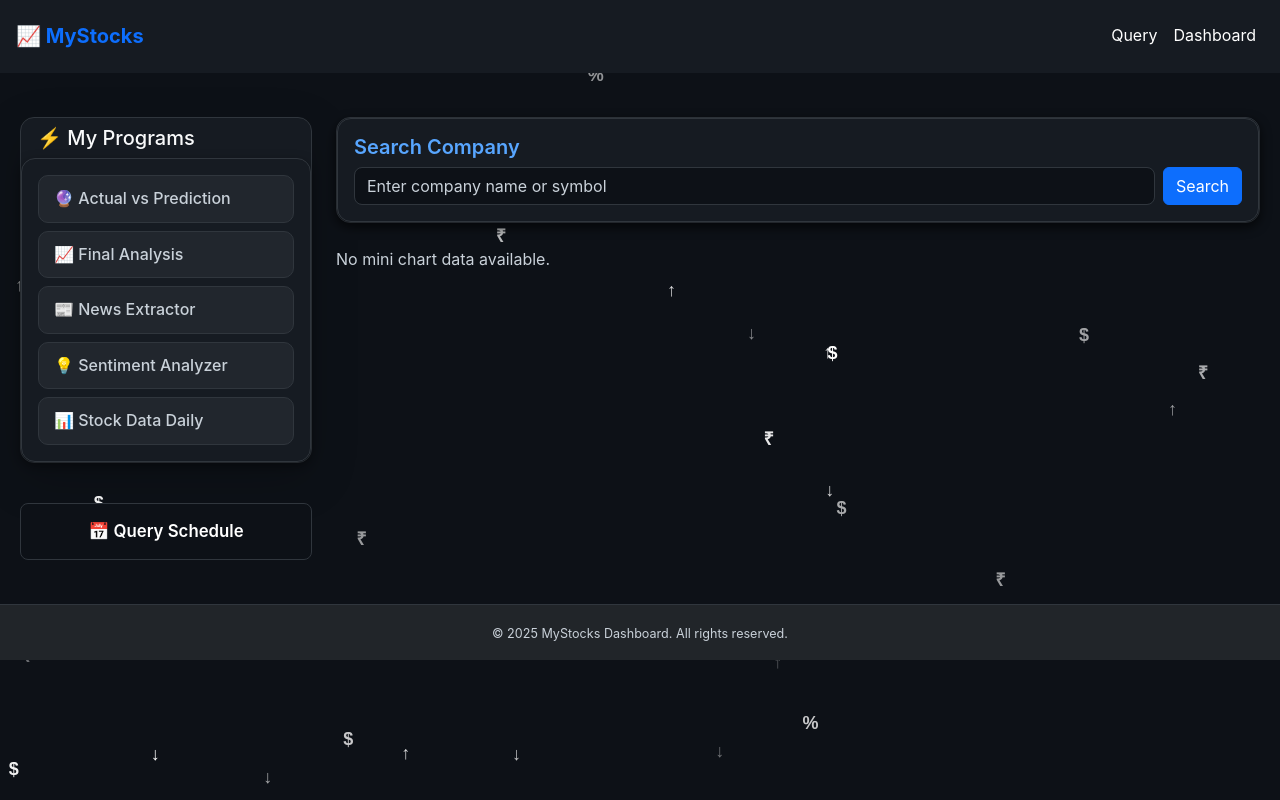
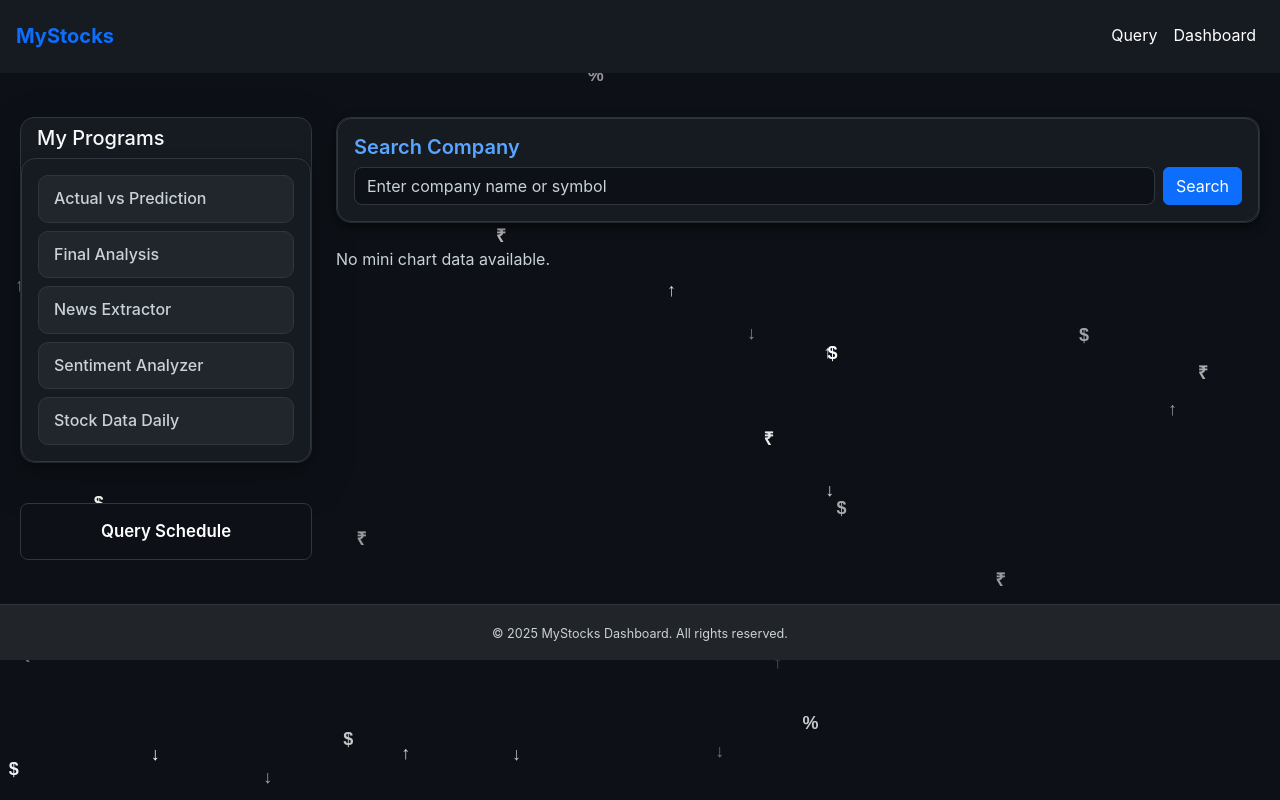
Before and after one commit to ShubhamProgr/stock-analysis, a Flask app: page / in a window 1280 px wide. Run offline with Flask 3, Linux system fonts and the light colour scheme; data that the repository does not hold is empty; some libraries are stand-ins or nearby versions.

Commit message:
Minor Optimization

```diff
--- a/Website/templates/index.html
+++ b/Website/templates/index.html
@@ -14,7 +14,7 @@
 <canvas id="stocks-bg"></canvas>
 
 <nav class="navbar navbar-expand-lg navbar-dark bg-dark px-3">
-  <a class="navbar-brand fw-bold text-primary" href="#">📈 MyStocks</a>
+  <a class="navbar-brand fw-bold text-primary" href="#">MyStocks</a>
   <button class="navbar-toggler" type="button" data-bs-toggle="collapse" data-bs-target="#navbarNav">
     <span class="navbar-toggler-icon"></span>
   </button>
@@ -32,15 +32,15 @@
     <div class="col-md-3">
       <div class="card shadow-lg border-0 mb-4">
         <div class="card-header border-0">
-          <h5 class="mb-0 text-light">⚡ My Programs</h5>
+          <h5 class="mb-0 text-light">My Programs</h5>
         </div>
         <div class="card-body">
           <div class="d-grid gap-2">
-            <button class="btn-program" onclick="runProgram('prediction','Actual vs Prediction')">🔮 Actual vs Prediction</button>
-            <button class="btn-program" onclick="runProgram('final','Final Analysis')">📈 Final Analysis</button>
-            <button class="btn-program" onclick="runProgram('news','News Extractor')">📰 News Extractor</button>
-            <button class="btn-program" onclick="runProgram('sentiment','Sentiment Analyzer')">💡 Sentiment Analyzer</button>
-            <button class="btn-program" onclick="runProgram('stockdata','Stock Data Daily')">📊 Stock Data Daily</button>
+            <button class="btn-program" onclick="runProgram('prediction','Actual vs Prediction')"> Actual vs Prediction</button>
+            <button class="btn-program" onclick="runProgram('final','Final Analysis')">Final Analysis</button>
+            <button class="btn-program" onclick="runProgram('news','News Extractor')"> News Extractor</button>
+            <button class="btn-program" onclick="runProgram('sentiment','Sentiment Analyzer')"> Sentiment Analyzer</button>
+            <button class="btn-program" onclick="runProgram('stockdata','Stock Data Daily')"> Stock Data Daily</button>
           </div>
 
           <div id="progressContainer" class="mt-3" style="display:none;">
@@ -53,7 +53,7 @@
       </div>
 
       <div class="query-schedule-container text-center mt-3">
-        <button class="query-schedule-box">📅 Query Schedule</button>
+        <button class="query-schedule-box"> Query Schedule</button>
         <div id="scheduleHoverList">
           <ul class="mb-0"></ul>
         </div>
```
Also changed, not shown: 2 other files.
